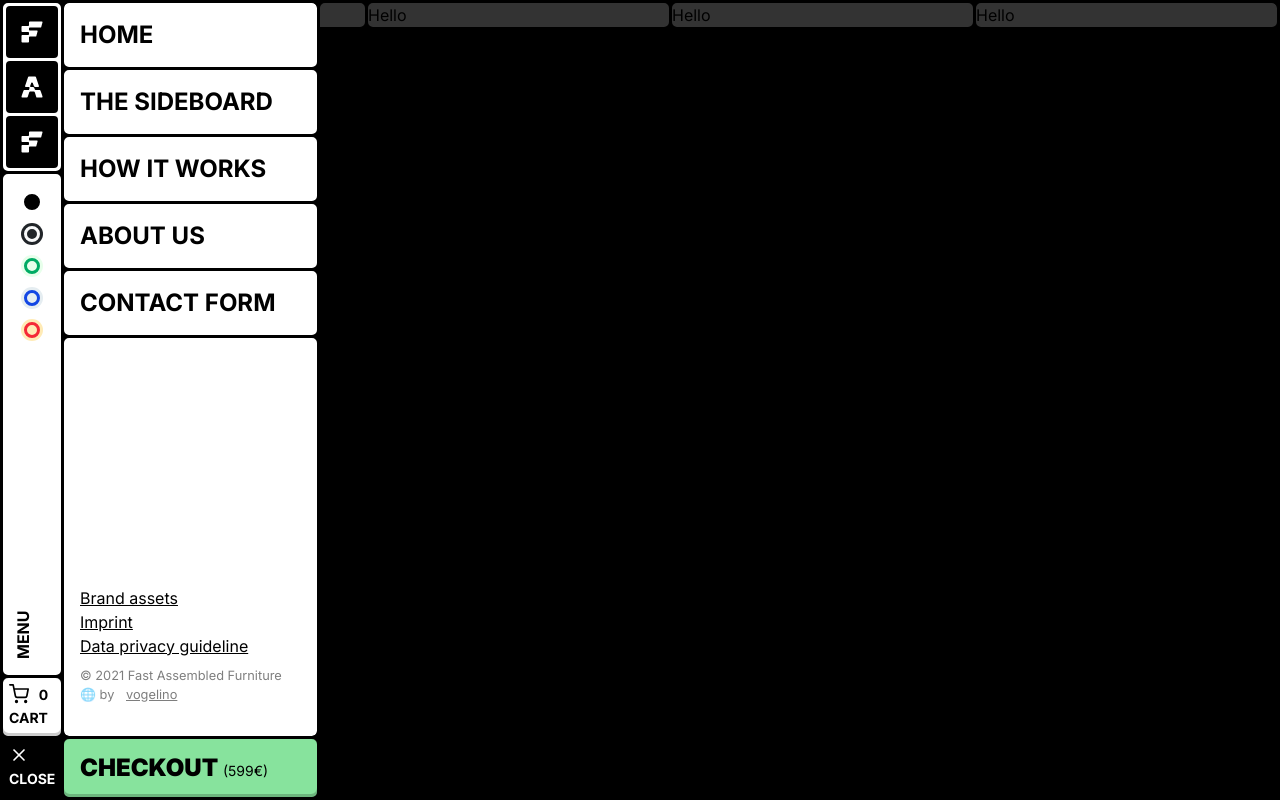
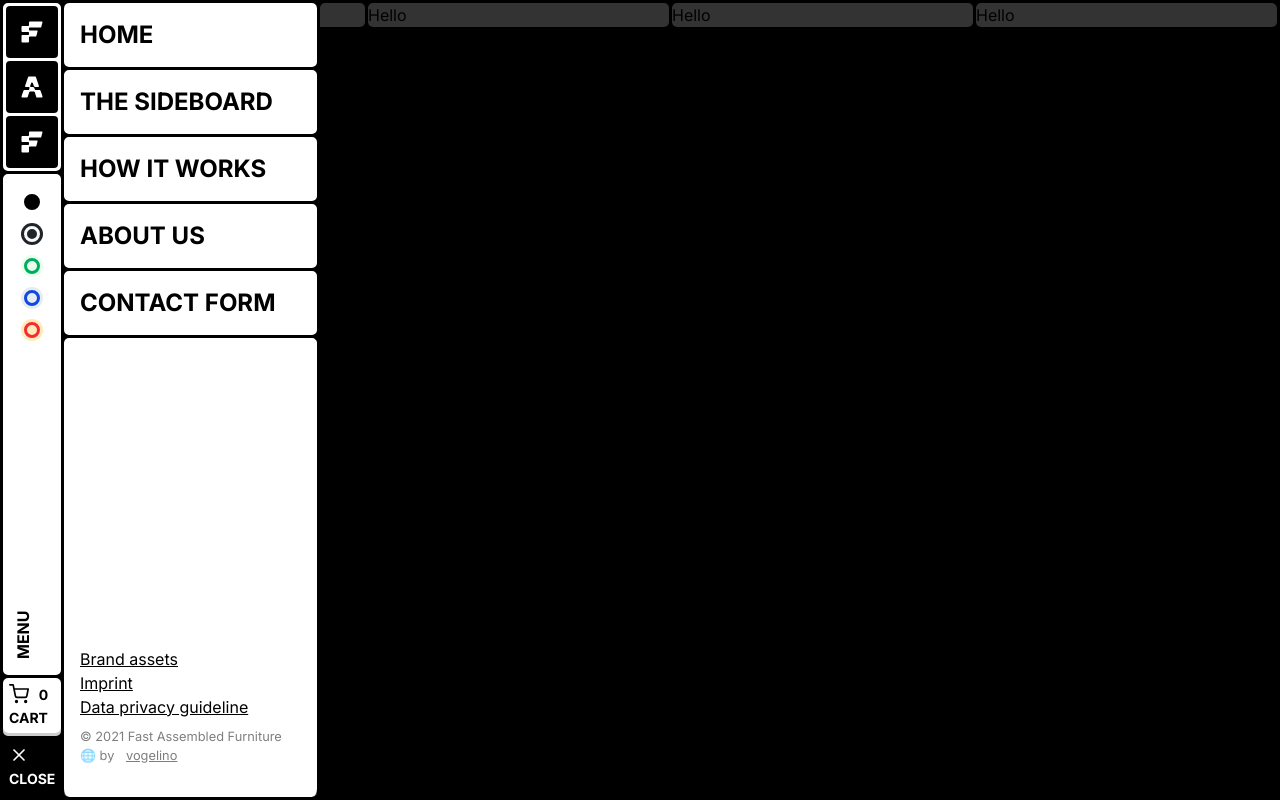
Before and after one commit to vogelino/fast-assembled-furniture, a Next.js app: page /grid in a window 1280 px wide. Both pictures are taken after a click on the button "MENU". Built offline with nearby package versions, Linux system fonts and the light colour scheme.

Commit message:
Fix double border scrolling in menu

```diff
--- a/components/Header/CartContent.tsx
+++ b/components/Header/CartContent.tsx
@@ -21,10 +21,9 @@ export const CartContent: FC = () => {
 
 	return (
 		<div
-			className="inline-grid grid-flow-row w-full-p"
+			className="inline-grid grid-flow-row w-full-p min-h-full"
 			style={{
 				gridTemplateRows: cartSize ? `61px repeat(${cartSize}, auto) 1fr` : '61px 1fr',
-				minHeight: 'calc(100% + var(--borderWidth, 3px))',
 			}}
 		>
 			<div className="grid" style={{ gridTemplateColumns: '1fr 64px' }}>
@@ -95,7 +94,10 @@ export const CartContent: FC = () => {
 					</div>
 				</div>
 			))}
-			<div className="gf grid place-content-center place-items-center gap-4">
+			<div
+				className="gf grid place-content-center place-items-center gap-4"
+				style={{ borderBottom: 0, minHeight: 40 }}
+			>
 				{cartSize === 0 && (
 					<>
 						<span className="animate-bounce">
--- a/components/Header/MenuArea.tsx
+++ b/components/Header/MenuArea.tsx
@@ -3,8 +3,10 @@ import { useContext, FC } from 'react'
 import { Button } from '@components/SquareButton'
 import { MenuContent } from './MenuContent'
 import { CartContent } from './CartContent'
+import { CartContext } from '@components/CartContext'
 
 export const MenuArea: FC = () => {
+	const { cartSize } = useContext(CartContext)
 	const { menuIsOpened, cartIsOpened } = useContext(MenuContext)
 	return (
 		<div className="gfc h-full z-10 overflow-hidden relative" style={{ paddingLeft: 0 }}>
@@ -14,16 +16,19 @@ export const MenuArea: FC = () => {
 					minWidth: 256,
 					top: 3,
 					left: 0,
-					gridTemplateRows: '1fr 67px',
+					gridTemplateRows:
+						cartSize > 0 ? '1fr 67px' : 'calc(100% - (var(--borderWidth, 3px) * 2))',
 				}}
 			>
 				<div className="focus-ring overflow-x-hidden overflow-y-auto border-bd rounded-lg -mt-bd -ml-bd w-full-p">
 					{menuIsOpened && !cartIsOpened && <MenuContent />}
 					{!menuIsOpened && cartIsOpened && <CartContent />}
 				</div>
-				<Button type="button" colorType="Buy" className="w-full-p">
-					Checkout <span className="inline-block text-sm font-normal">(599€)</span>
-				</Button>
+				{cartSize > 0 && (
+					<Button type="button" colorType="Buy" className="w-full-p">
+						Checkout <span className="inline-block text-sm font-normal">(599€)</span>
+					</Button>
+				)}
 			</div>
 		</div>
 	)
--- a/components/Header/MenuContent.tsx
+++ b/components/Header/MenuContent.tsx
@@ -8,10 +8,9 @@ export const MenuContent: FC = () => {
 
 	return (
 		<ul
-			className="inline-grid grid-flow-row w-full-p"
+			className="inline-grid grid-flow-row w-full-p min-h-full"
 			style={{
 				gridTemplateRows: `repeat(${menuLinks.length}, auto) 1fr`,
-				minHeight: 'calc(100% + var(--borderWidth, 3px))',
 			}}
 		>
 			{menuLinks.map((menuLink) => (
@@ -33,6 +32,7 @@ export const MenuContent: FC = () => {
 				className="gf list-none w-full-p h-full-fr p-2 grid grid-flow-row gap-4"
 				style={{
 					gridTemplateRows: '1fr auto auto',
+					borderBottom: 0,
 				}}
 			>
 				<div />
```
